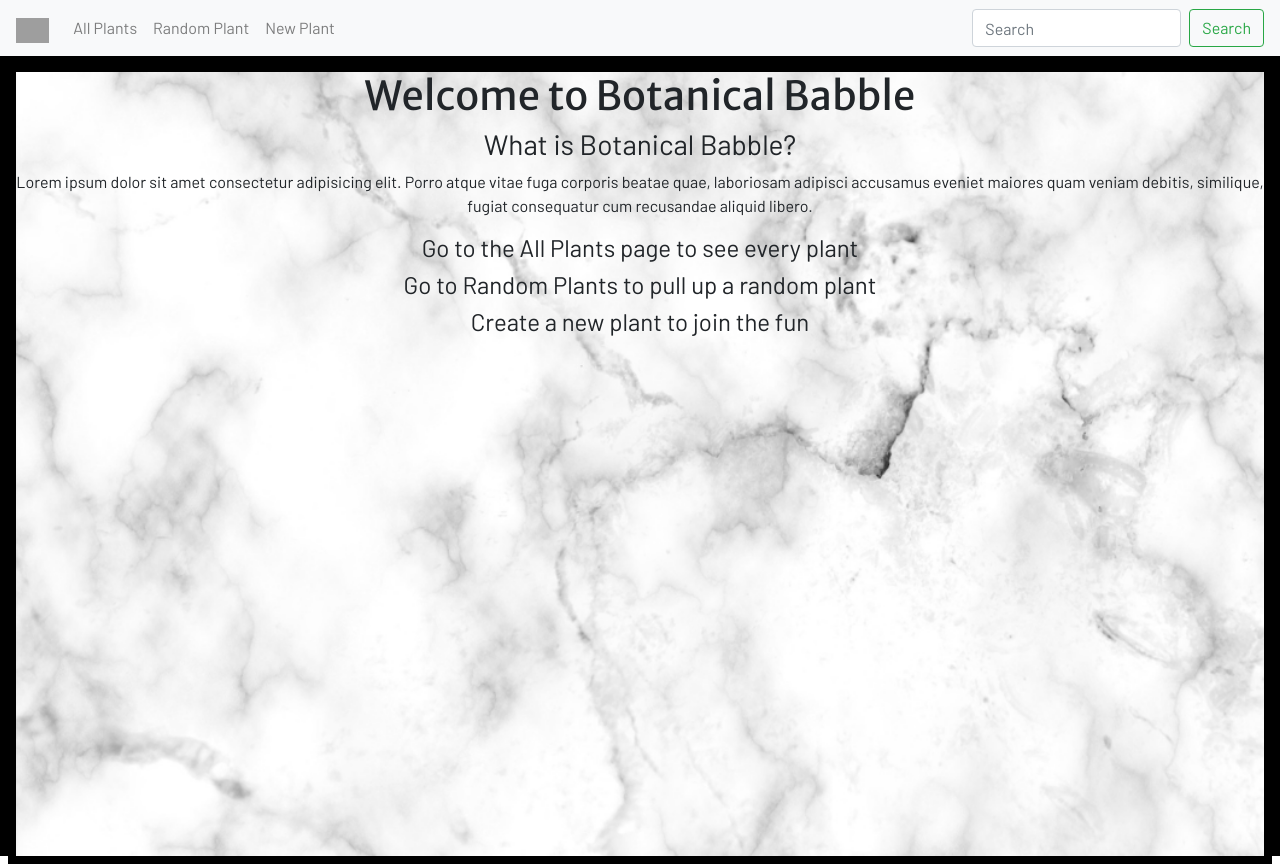
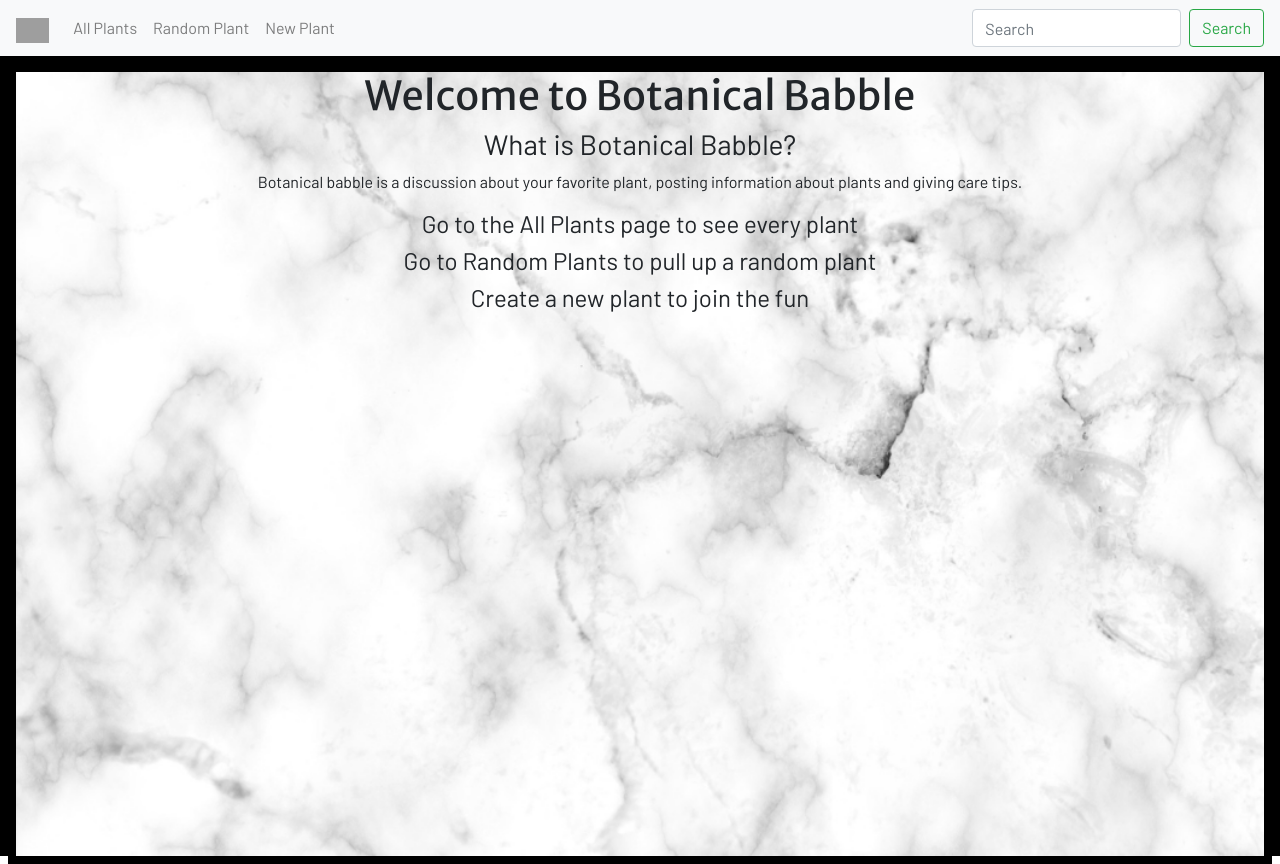
Before and after one commit to botanicalbabble/botanicalbabble.github.io, a React (Create React App) app: page / in a window 1280 px wide. Built offline with nearby package versions, Linux system fonts and the light colour scheme; grey boxes are pictures that could not be loaded.

Commit message:
Added babble talk to home.

```diff
--- a/src/components/Home/Home.js
+++ b/src/components/Home/Home.js
@@ -10,7 +10,10 @@ const Home = ({ plants }) => {
 				<h1>Welcome to Botanical Babble</h1>
 				<div>
 					<h3>What is Botanical Babble?</h3>
-					<p>Lorem ipsum dolor sit amet consectetur adipisicing elit. Porro atque vitae fuga corporis beatae quae, laboriosam adipisci accusamus eveniet maiores quam veniam debitis, similique, fugiat consequatur cum recusandae aliquid libero.</p>
+					<p>
+						Botanical babble is a discussion about your favorite plant, posting
+						information about plants and giving care tips.
+					</p>
 				</div>
 				<div>
 					<h4>Go to the All Plants page to see every plant</h4>
@@ -21,7 +24,6 @@ const Home = ({ plants }) => {
 				<div>
 					<h4>Create a new plant to join the fun</h4>
 				</div>
-
 			</main>
 		</div>
 	);
```
